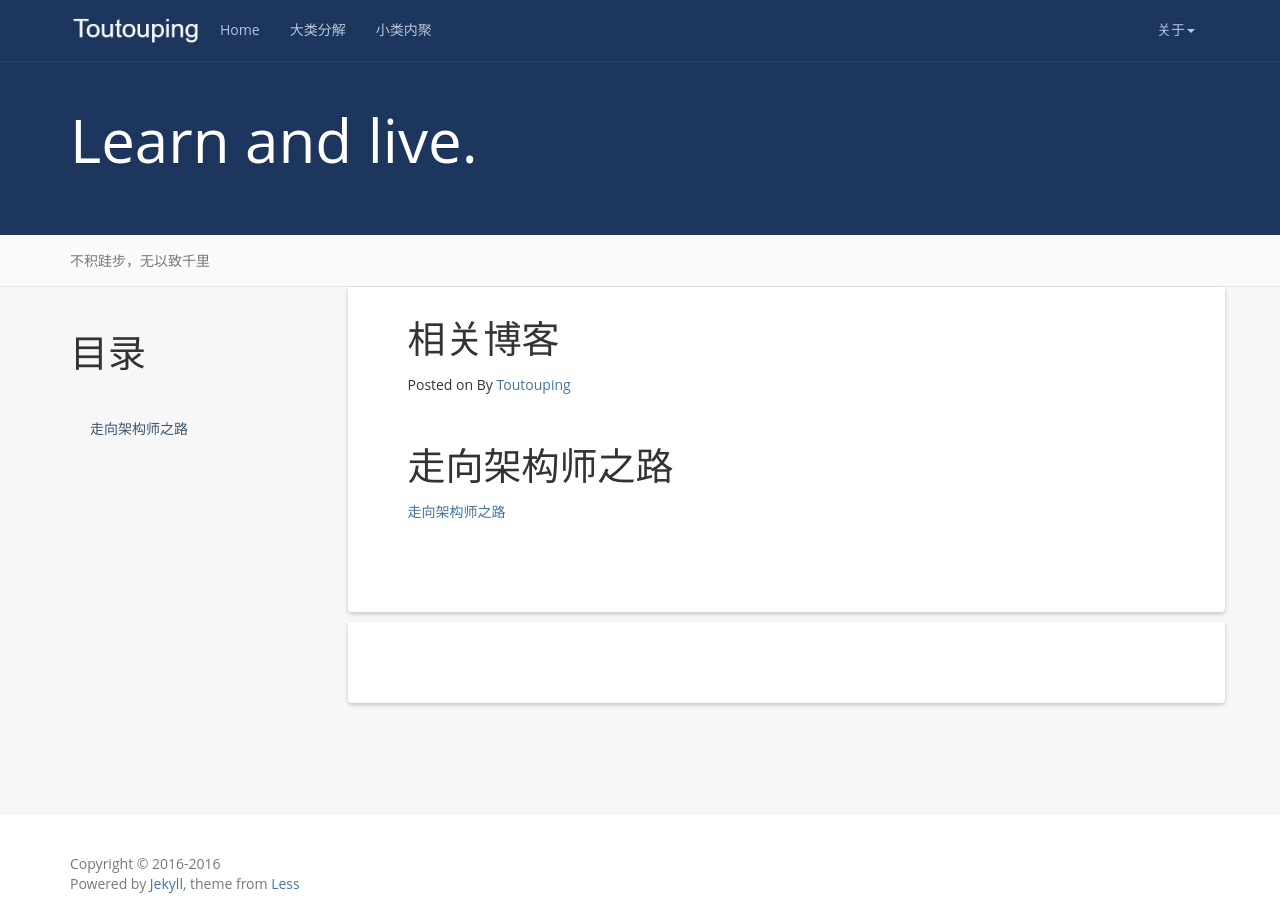
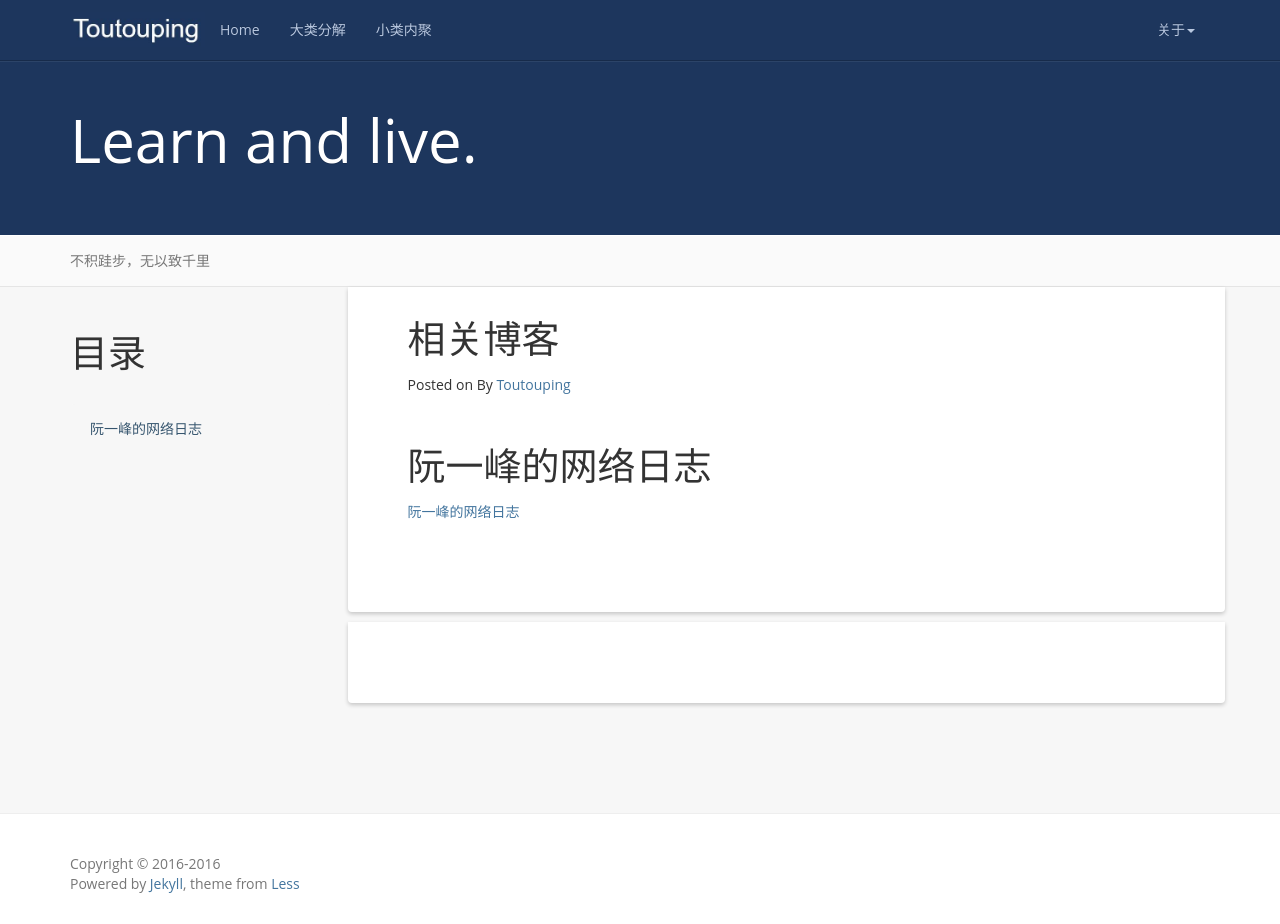
Before and after one commit to toutouping/toutouping.github.io, a Jekyll site: the page built from reference.md, in a window 1280 px wide and 924 px high. Built offline with Jekyll 4.4.1, drawn with Linux system fonts in a browser that asks for light colours; comment, search, counter and statistics services are not loaded.

```diff
--- a/reference.md
+++ b/reference.md
@@ -8,6 +8,6 @@ permalink: /reference/
 {:toc}
 
 
-走向架构师之路
+阮一峰的网络日志
 =====================
-[走向架构师之路](http://blog.csdn.net/cutesource/article/details/4901506)
+[阮一峰的网络日志](http://www.ruanyifeng.com/blog/)
```
Also changed, not shown: books.md (+1 -1 lines).
